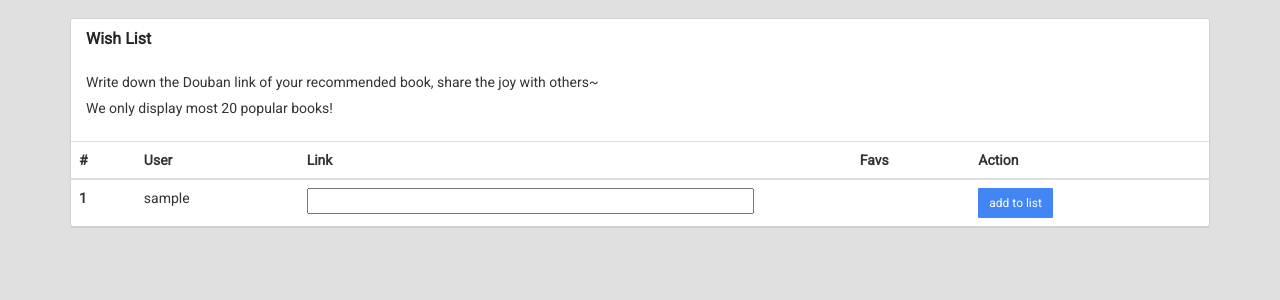
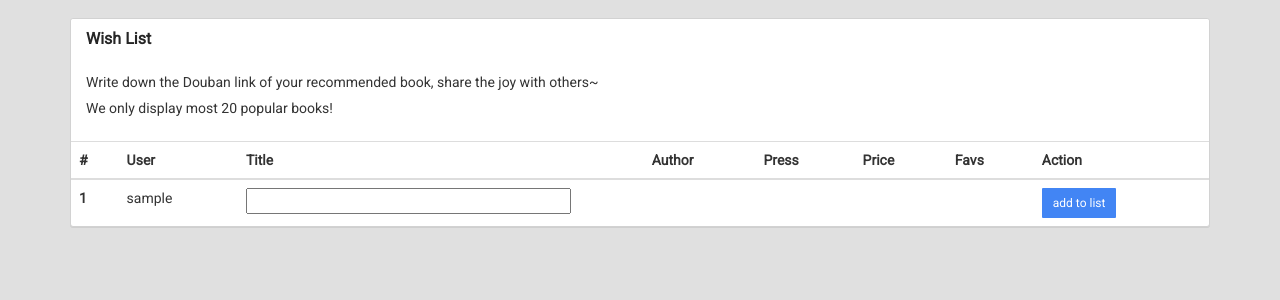
Before and after one commit to ningw42/Toshokan, a CodeIgniter app: page /database/index.php/wishlist/archive in a window 1280 px wide. Shown: the part 102-402 px from the top of the page. Run offline with CodeIgniter, Linux system fonts and the light colour scheme; tables that the repository leaves empty or names only in its code hold one stand-in row (values such as "Sample post"); some libraries are stand-ins or nearby versions.

Commit message:
final commit

```diff
--- a/application/controllers/Wishlist.php
+++ b/application/controllers/Wishlist.php
@@ -26,12 +26,17 @@
       $user = $this->current_user();
       // echo $user->name;
       // echo $user->id;
+      $obj = $this->get_info($id);
     	$wishlist = new Wishlists();
     	$wishlist->link = $link;
     	$wishlist->user_id = $user->id;
     	$wishlist->user_name = $user->name;
       $wishlist->id = $id;
       $wishlist->count = 1;
+      $wishlist->name = $obj['name'];
+      $wishlist->publisher = $obj['publisher'];
+      $wishlist->author = $obj['author'];
+      $wishlist->price = $obj['price'];
       $wishlist->save(FALSE);
     }
   }
@@ -53,12 +58,17 @@
       $user = $this->current_user();
       // echo $user->name;
       // echo $user->id;
+      $obj = $this->get_info($id);
       $wishlist = new Wishlists();
       $wishlist->link = 'http://book.douban.com/subject/'.$id.'/';
       $wishlist->user_id = $user->id;
       $wishlist->user_name = $user->name;
       $wishlist->id = $id;
       $wishlist->count = 1;
+      $wishlist->name = $obj['name'];
+      $wishlist->publisher = $obj['publisher'];
+      $wishlist->author = $obj['author'];
+      $wishlist->price = $obj['price'];
       $wishlist->save(FALSE);
       echo "add";
     }
@@ -83,6 +93,19 @@
 
   }
 
+  private function get_info($id)
+  {
+    $json_content = file_get_contents('https://api.douban.com/v2/book/'.$id);
+    $obj = json_decode($json_content);
+    return array(
+      'name' => $obj->title,
+      'author' => $obj->author[0],
+      'publisher' => $obj->publisher,
+      'link' => $obj->alt,
+      'price' => $obj->price,
+    );
+  }
+
   private function current_user()
 	{
 		$this->load->model('users');
--- a/application/models/Wishlists.php
+++ b/application/models/Wishlists.php
@@ -6,6 +6,10 @@
 	public $user_name;
 	public $is_stocked_in;
 	public $count;
+	public $name;
+	public $publisher;
+	public $author;
+	public $price;
 
 	public static $table = 'wish_lists';
 
@@ -19,6 +23,10 @@
 			$this->user_name = $data['user_name'];
 			$this->count = $data['count'];
 			$this->is_stocked_in = $data['is_stocked_in'];
+			$this->name = $data['name'];
+			$this->publisher = $data['publisher'];
+			$this->author = $data['author'];
+			$this->price = $data['price'];
 		}
 
 	}
@@ -31,7 +39,11 @@
 			'link' => $this->link,
 			'user_name' => $this->user_name,
 			'count' => $this->count,
-			'is_stocked_in' => $this->is_stocked_in
+			'is_stocked_in' => $this->is_stocked_in,
+			'name' => $this->name,
+			'author' => $this->author,
+			'price' => $this->price,
+			'publisher' => $this->publisher,
 		);
 	}
 
--- a/application/views/wishlist.php
+++ b/application/views/wishlist.php
@@ -15,7 +15,10 @@
 		    <tr>
 		      <th>#</th>
 		      <th>User</th>
-		      <th>Link</th>
+		      <th>Title</th>
+					<th>Author</th>
+					<th>Press</th>
+					<th>Price</th>
 		      <th>Favs</th>
 		      <th>Action</th>
 		    </tr>
@@ -29,10 +32,12 @@
 			  			<tr>
 						  	<th><?php echo $i++ ?></th>
 						  	<td><?php echo $wishlist->user_name ?></td>
-						  	<td><a href = '<?php echo $wishlist->link ?>' target="_blank"><?php echo $wishlist->link ?></a></td>
-						  	<td><?php echo $wishlist->count ?></td>
+						  	<td><a href = '<?php echo $wishlist->link ?>' target="_blank"><?php echo $wishlist->name ?></a></td>
+								<td><?php echo $wishlist->author ?></td>
+								<td><?php echo $wishlist->publisher ?></td>
+								<td><?php echo $wishlist->price ?></td>
+								<td><?php echo $wishlist->count ?></td>
 						  	<td><button type="button" class="btn btn-success btn-sm" data-toggle="modal" data-target="#stock-in-modal" onclick="stock_in('<?php echo $wishlist->link ?>', '<?php echo $wishlist->id ?>')">stock in</button></td>
-
 					  	</tr>
 			  		<?php
 			  			}
@@ -43,6 +48,9 @@
 					  	<td><?php echo $wishlist->user_name ?></td>
 					  	<td><input class="col-md-10" type="text" id = 'new_wish'></td>
 					  	<td></td>
+							<td></td>
+							<td></td>
+							<td></td>
 					  	<td><button id="add-button" type="button" class="btn btn-primary btn-sm" onclick="add_to_wish_list()">add to list</button></td>
 					 </tr>
 			  </tbody>
```
